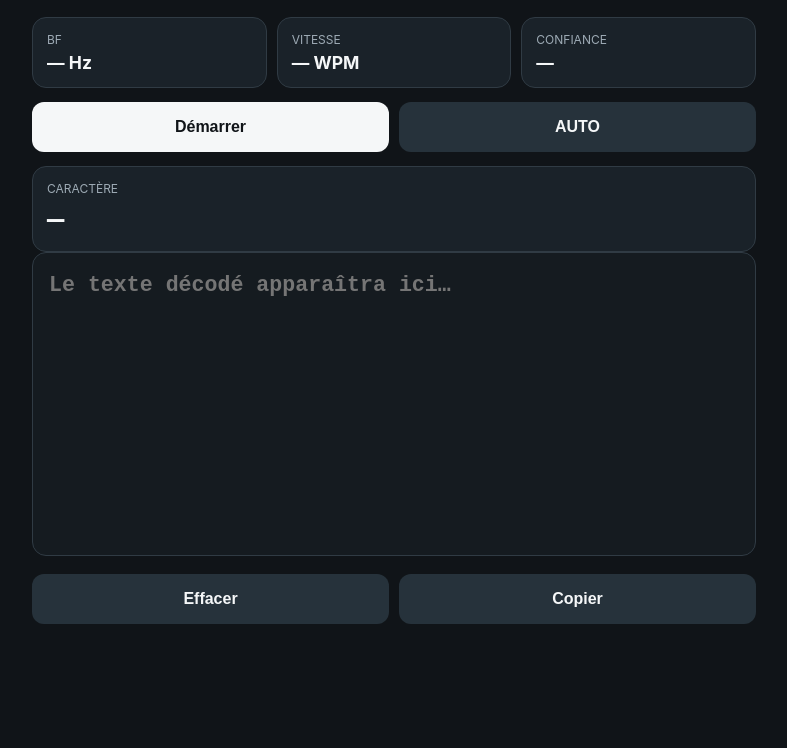
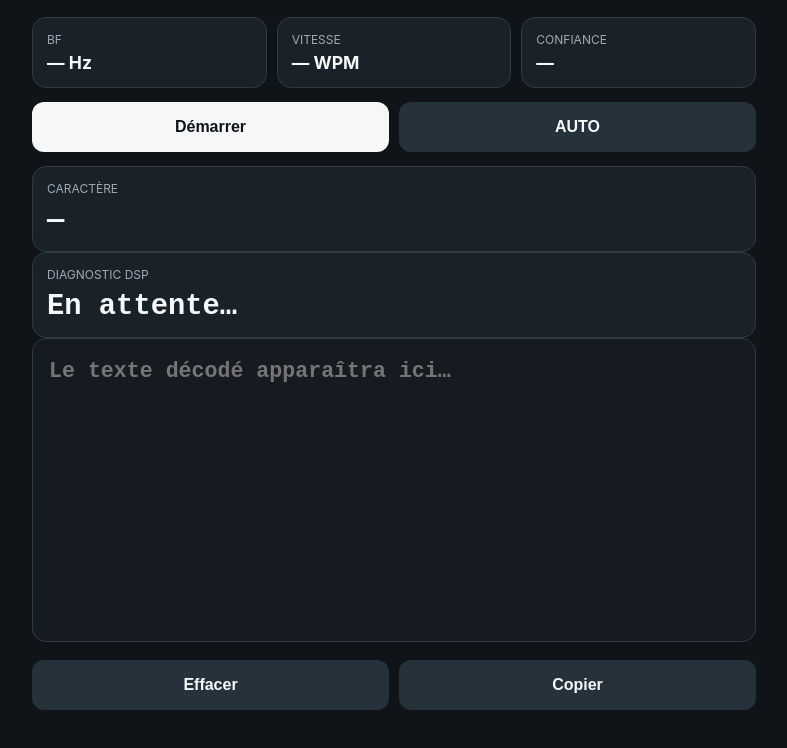
Before and after one commit to f1syh/cw-decoder, a website: page index.html in a window 1280 px wide. Shown: the part 88-836 px from the top of the page, without its empty margins (246-1033 px from the left). Before the commit the page ends 800 px from the top, so only its background shows below. Drawn offline with Linux system fonts and the light colour scheme.

Commit message:
debug: add live DSP diagnostics panel

```diff
--- a/index.html
+++ b/index.html
@@ -1 +1 @@
-<!doctype html><html lang="fr"><head><meta charset="utf-8"><meta name="viewport" content="width=device-width,initial-scale=1,viewport-fit=cover"><meta name="theme-color" content="#101418"><title>CW Decoder</title><link rel="manifest" href="manifest.webmanifest"><link rel="stylesheet" href="css/app.css"></head><body><main><header><h1>CW Decoder</h1><p id="status">Prêt</p></header><section class="metrics"><div><span>BF</span><strong id="frequency">— Hz</strong></div><div><span>Vitesse</span><strong id="wpm">— WPM</strong></div><div><span>Confiance</span><strong id="confidence">—</strong></div></section><section class="controls"><button id="startStop">Démarrer</button><button id="modeToggle">AUTO</button></section><section class="morse"><span>Caractère</span><strong id="morseCurrent">—</strong></section><textarea id="decodedText" readonly aria-label="Texte CW décodé" placeholder="Le texte décodé apparaîtra ici…"></textarea><section class="controls secondary"><button id="clearText">Effacer</button><button id="copyText">Copier</button></section></main><script type="module" src="js/app.js"></script></body></html>
+<!doctype html><html lang="fr"><head><meta charset="utf-8"><meta name="viewport" content="width=device-width,initial-scale=1,viewport-fit=cover"><meta name="theme-color" content="#101418"><title>CW Decoder</title><link rel="manifest" href="manifest.webmanifest"><link rel="stylesheet" href="css/app.css"></head><body><main><header><h1>CW Decoder</h1><p id="status">Prêt</p></header><section class="metrics"><div><span>BF</span><strong id="frequency">— Hz</strong></div><div><span>Vitesse</span><strong id="wpm">— WPM</strong></div><div><span>Confiance</span><strong id="confidence">—</strong></div></section><section class="controls"><button id="startStop">Démarrer</button><button id="modeToggle">AUTO</button></section><section class="morse"><span>Caractère</span><strong id="morseCurrent">—</strong></section><section class="morse"><span>Diagnostic DSP</span><strong id="diagnostic">En attente…</strong></section><textarea id="decodedText" readonly aria-label="Texte CW décodé" placeholder="Le texte décodé apparaîtra ici…"></textarea><section class="controls secondary"><button id="clearText">Effacer</button><button id="copyText">Copier</button></section></main><script type="module" src="js/app.js"></script></body></html>
```
